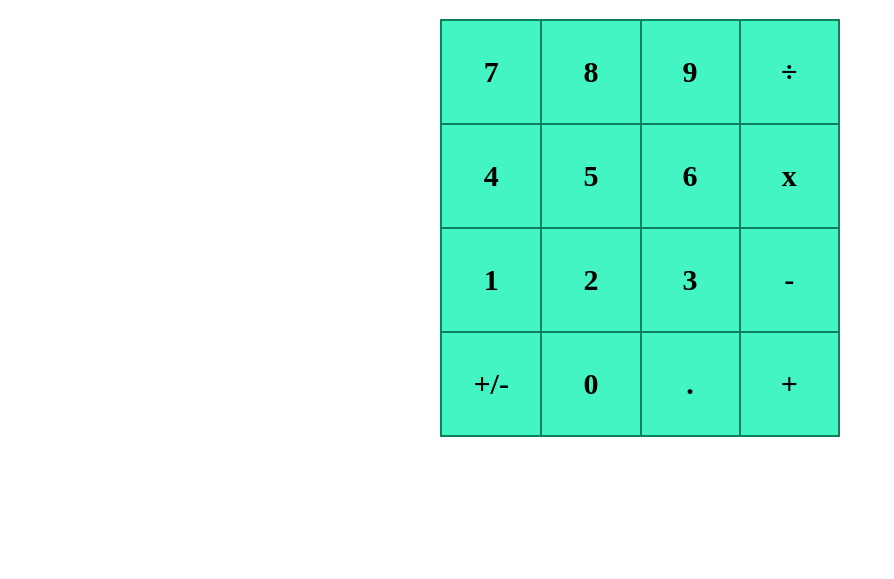
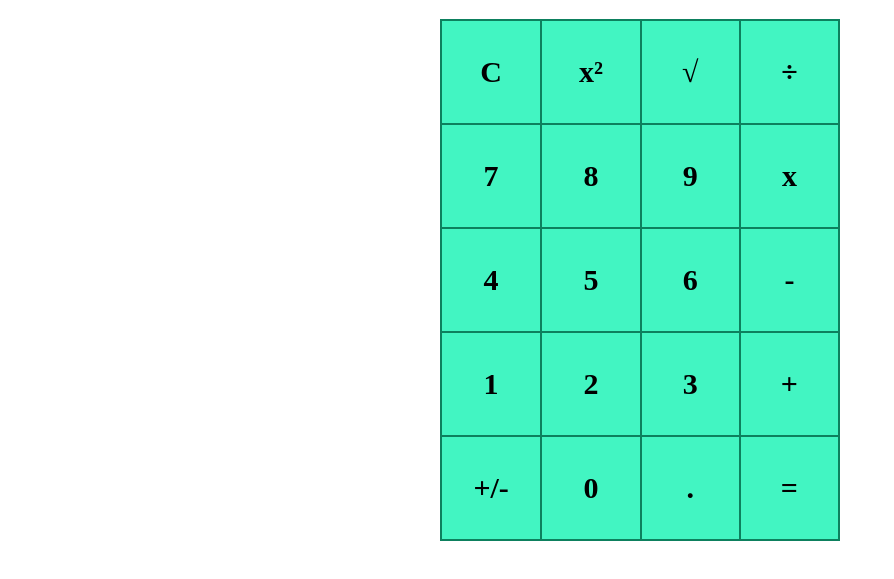
Before and after one commit to yetifunk/calc, a plain HTML site: page index.html in a window 1280 px wide. Shown: the part 61-640 px from the top of the page, without its empty margins (0-894 px from the left). Drawn offline with Linux system fonts and the light colour scheme.

Commit message:
added another row to keypad

```diff
--- a/index.html
+++ b/index.html
@@ -5,6 +5,7 @@
     <meta http-equiv="X-UA-Compatible" content="IE=edge">
     <meta name="viewport" content="width=device-width, initial-scale=1.0">
     <link rel="stylesheet" href="style.css">
+    <script src="script.js"></script>
     <title>Calc</title>
 </head>
 <body>
@@ -14,28 +15,34 @@
     <div class="controller">
         <table>
             <tr>
+                <td>C</td>
+                <td>x²</td>
+                <td>√</td>
+                <td>÷</td>
+            </tr>
+            <tr>
                 <td>7</td>
                 <td>8</td>
                 <td>9</td>
-                <td>÷</td>
+                <td>x</td>
             </tr>
             <tr>
                 <td>4</td>
                 <td>5</td>
                 <td>6</td>
-                <td>x</td>
+                <td>-</td>
             </tr>
             <tr>
                 <td>1</td>
                 <td>2</td>
                 <td>3</td>
-                <td>-</td>
+                <td>+</td>
             </tr>
             <tr>
                 <td>+/-</td>
                 <td>0</td>
                 <td>.</td>
-                <td>+</td>
+                <td>=</td>
             </tr>
         </table>
     </div>
```
